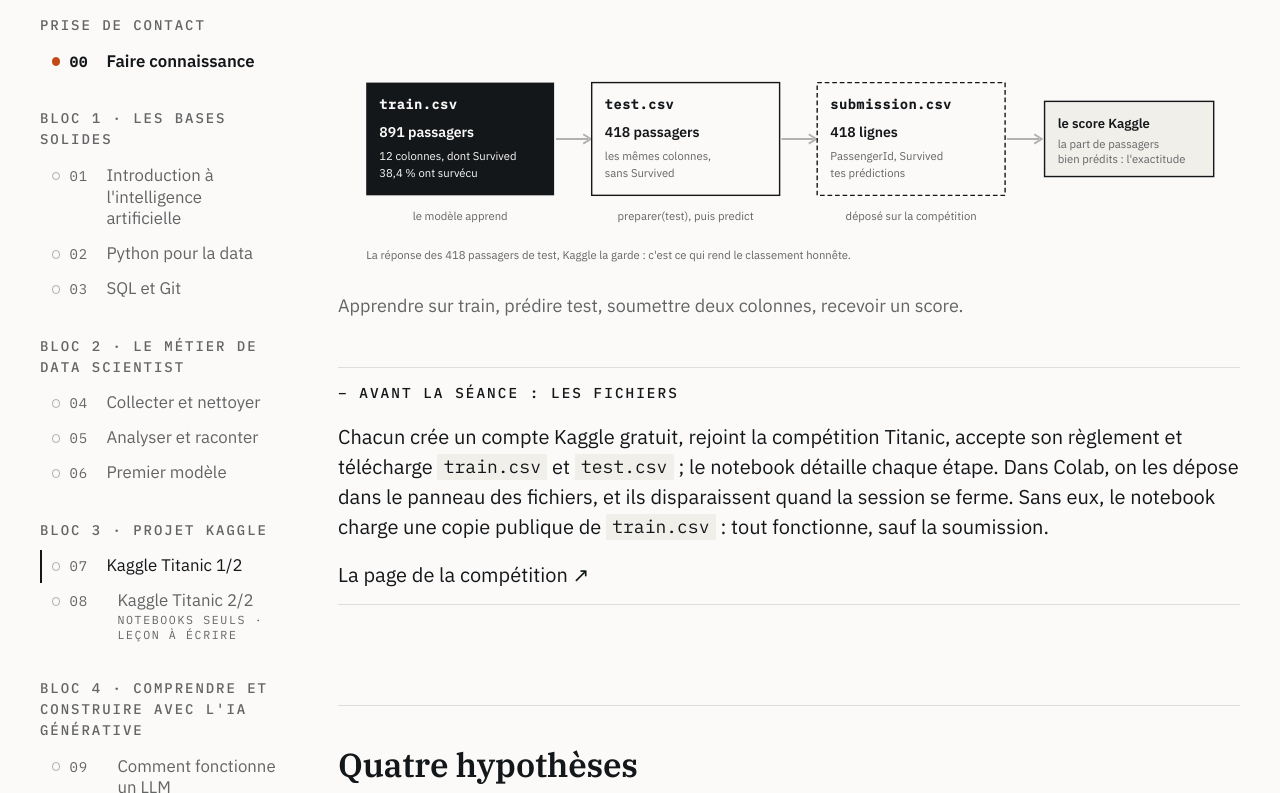
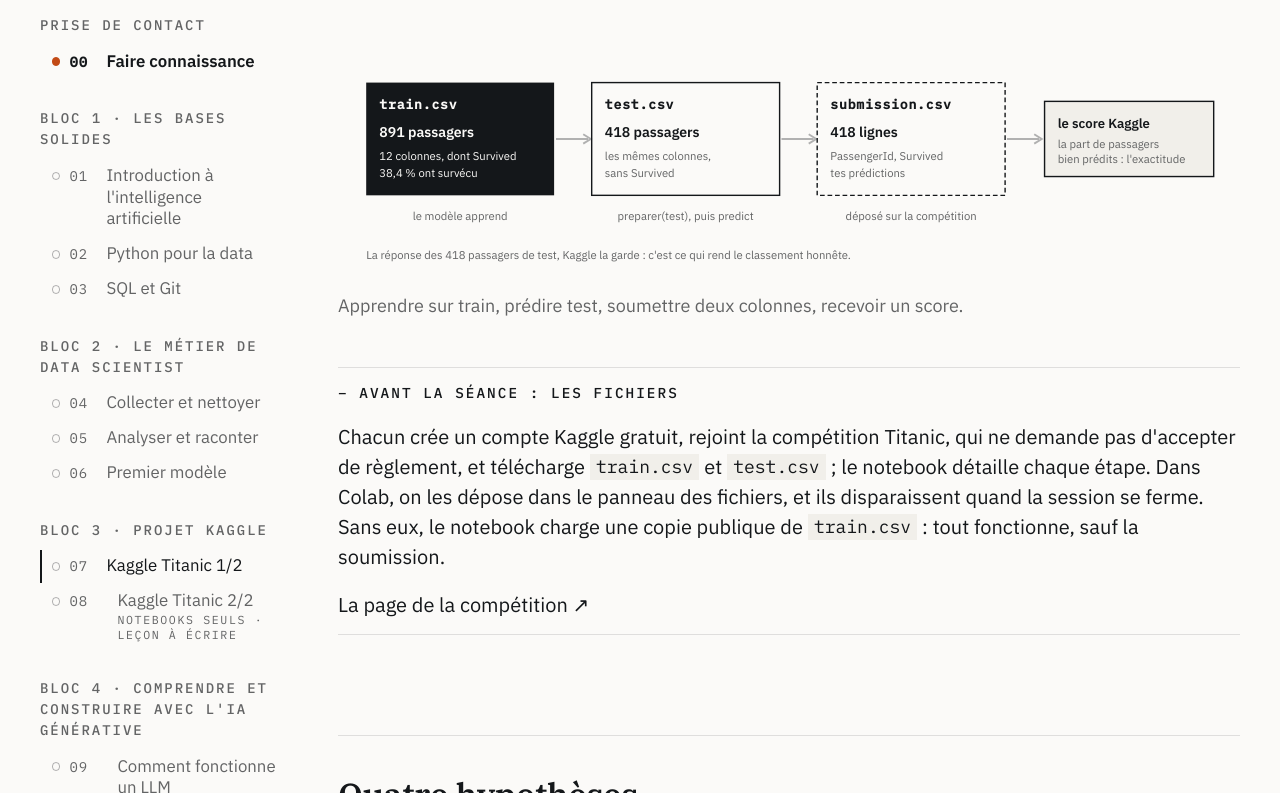
Before and after one commit to EricBlanvillain/cours-data-science, an Astro site in the folder site/: page /lecons/seance-07-kaggle-titanic-1 in a window 1280 px wide. Both pictures are taken after a click on the heading "AVANT LA SÉANCE : LES FICHIERS". Shown: the part 1400-2193 px from the top of the page. Built offline with nearby package versions, Linux system fonts and the light colour scheme; Astro itself is replaced by a stand-in of ours.

Commit message:
Notebook 07 : les faits Kaggle recoupés sur la page de la compétition
Lue le 27/09/2026 dans Chrome (page rendue avec son JavaScript) :
- 1 472 984 inscrits (« Entrants »), 10 216 équipes au classement glissant :
  « plus de 1,4 million de personnes s'y sont inscrites », « environ 10 000
  équipes », au lieu d'« un million de participants » et de « dizaines de
  milliers » ;
- « This leaderboard is calculated with all of the test data » : le score porte
  sur les 418 passagers, pas sur « une partie » ;
- 10 soumissions par jour, confirmé par la page et le règlement ;
- « Rules acceptance is not required » : l'étape « I Understand and Accept »
  disparaît, du notebook comme du site ; le bouton de soumission s'appelle
  « Submit Predictions » dans les consignes de Kaggle ; le « Submit » final, que
  la page ne montre pas sans connexion, devient « valide l'envoi ».

Seules ces phrases changent ; la recette passe (exécution complète, aucune
sortie enregistrée).

```diff
--- a/site/src/content/lecons/seance-07-kaggle-titanic-1.mdx
+++ b/site/src/content/lecons/seance-07-kaggle-titanic-1.mdx
@@ -32,7 +32,7 @@
 <details>
 <summary>Avant la séance : les fichiers</summary>
 
-Chacun crée un compte Kaggle gratuit, rejoint la compétition Titanic, accepte son règlement et télécharge `train.csv` et `test.csv` ; le notebook détaille chaque étape. Dans Colab, on les dépose dans le panneau des fichiers, et ils disparaissent quand la session se ferme. Sans eux, le notebook charge une copie publique de `train.csv` : tout fonctionne, sauf la soumission.
+Chacun crée un compte Kaggle gratuit, rejoint la compétition Titanic, qui ne demande pas d'accepter de règlement, et télécharge `train.csv` et `test.csv` ; le notebook détaille chaque étape. Dans Colab, on les dépose dans le panneau des fichiers, et ils disparaissent quand la session se ferme. Sans eux, le notebook charge une copie publique de `train.csv` : tout fonctionne, sauf la soumission.
 
 [La page de la compétition ↗](https://www.kaggle.com/competitions/titanic)
 
```
Also changed, not shown: 1 other file.
